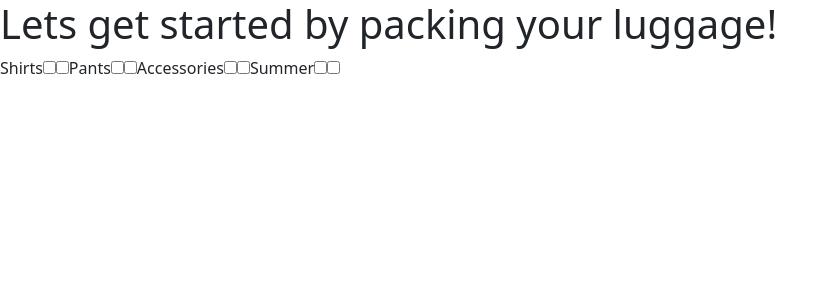
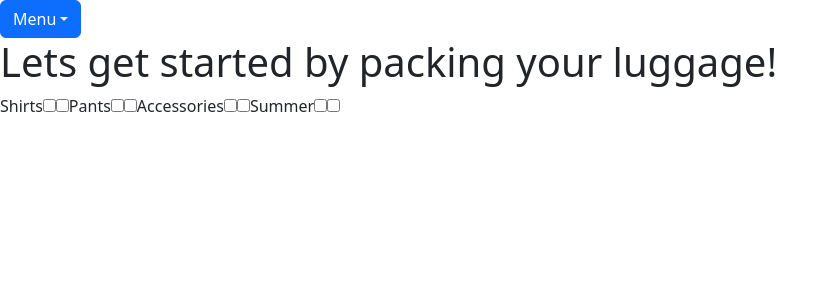
Before and after one commit to bcbergstrom/p4-project-travel-site, a React (Vite) app in the folder client/: page / in a window 1280 px wide. Shown: the top 300 px of the page, without its empty margins (0-838 px from the left). Built offline with nearby package versions, Linux system fonts and the light colour scheme.

Commit message:
added front-end dropdown button

```diff
--- a/client/src/App.jsx
+++ b/client/src/App.jsx
@@ -1,12 +1,14 @@
 import { useState } from 'react'
 import 'bootstrap/scss/bootstrap.scss'
 import Allquestions from './components/Questions'
+import MenuDropdown from './components/Dropdown'
 
 function App() {
   const [count, setCount] = useState(0)
 
   return (
     <div>
+      <MenuDropdown/>
      <Allquestions/>
     </div>
   )
--- /dev/null
+++ b/client/src/components/Dropdown.jsx
@@ -0,0 +1,16 @@
+import {Dropdown} from 'react-bootstrap'
+
+export default function MenuDropdown(){
+    return (
+    <Dropdown>
+        <Dropdown.Toggle id="dropdown-basic-button">
+            Menu
+        </Dropdown.Toggle>
+        <Dropdown.Menu>
+            <Dropdown.Item href="#">Action</Dropdown.Item>
+            <Dropdown.Item href="#">Another action</Dropdown.Item>
+            <Dropdown.Item href="#">Something else</Dropdown.Item>
+        </Dropdown.Menu>
+        </Dropdown>
+    )
+}
```
